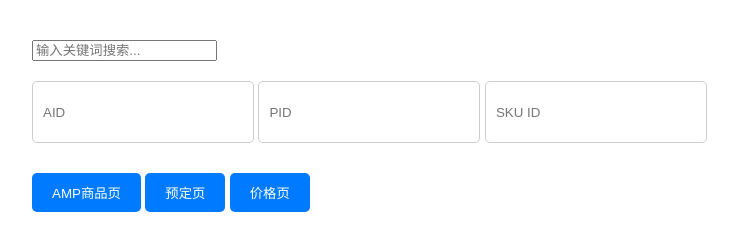
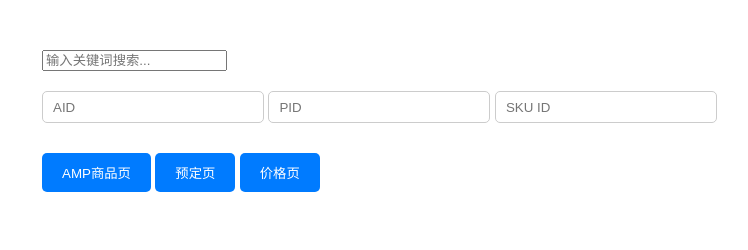
Before and after one commit to Apaang/klook, a plain HTML site: page index.html in a window 1280 px wide. Shown: the whole page, without its empty margins (8-756 px from the left). Drawn offline with Linux system fonts and the light colour scheme.

Commit message:
Update index.html

```diff
--- a/index.html
+++ b/index.html
@@ -6,7 +6,7 @@
 <style>
     body {
         font-family: Arial, sans-serif;
-        margin: 40px;
+        margin: 50px;
     }
     .search-container,
     .input-container,
@@ -18,13 +18,13 @@
         width: 600px;
         height: 50px;
         border: 1px solid #ccc;
-        border-radius: 5px;
+        border-radius: 50px;
     }
     .input-container input[type="text"] {
         padding: 10px;
         margin-bottom: 10px;
         width: 200px;
-        height: 40px;
+        height: 10px;
         border: 1px solid #ccc;
         border-radius: 5px;
     }
```
